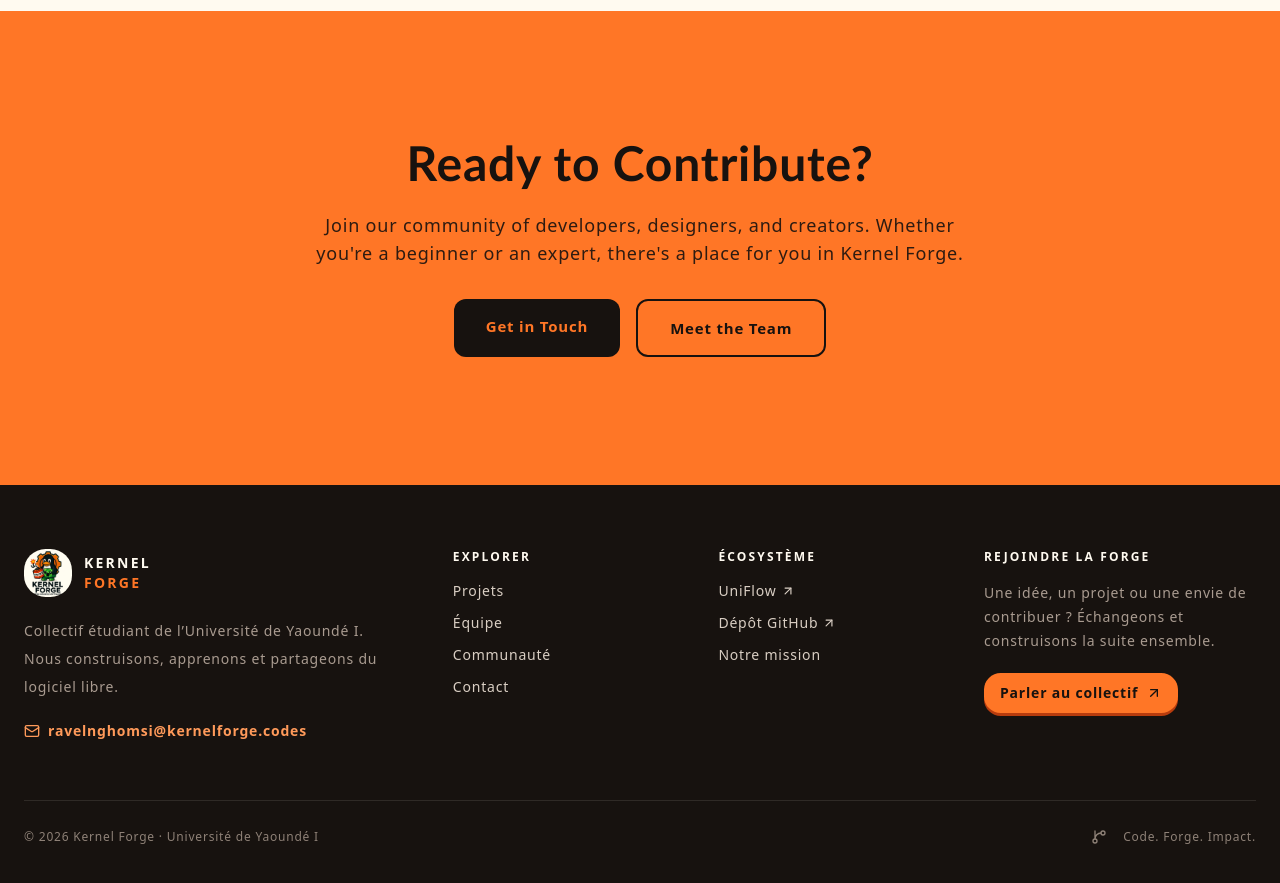
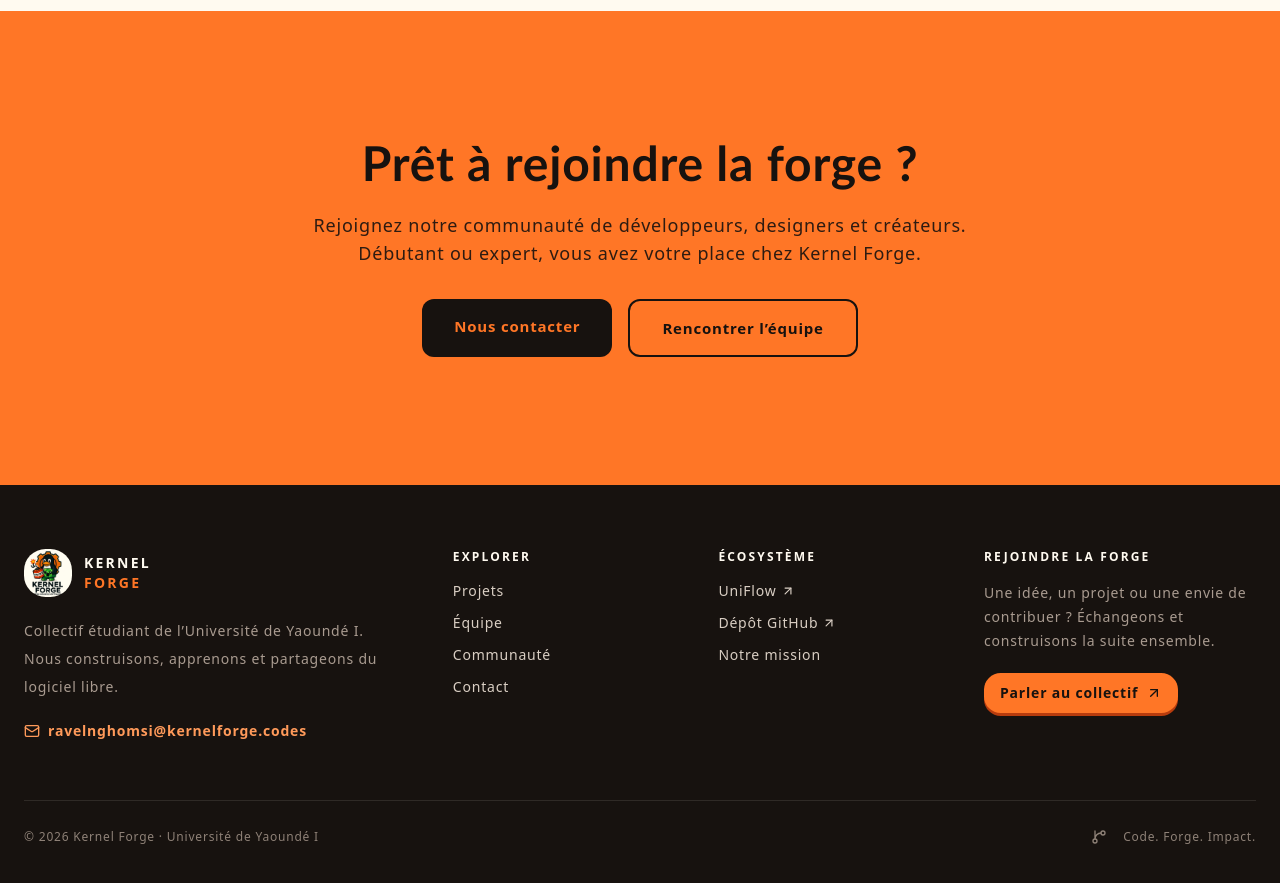
Before and after one commit to Archlord12345/kernel-forge, a Next.js app: page / in a window 1280 px wide. Shown: the part 1820-2703 px from the top of the page. Built offline with nearby package versions, Linux system fonts and the light colour scheme.

Commit message:
polish French contribution call to action

```diff
--- a/components/cta-section.tsx
+++ b/components/cta-section.tsx
@@ -6,23 +6,23 @@ export function CTASection() {
       <div className="container mx-auto px-4">
         <div className="max-w-3xl mx-auto text-center">
           <h2 className="text-3xl md:text-5xl font-bold mb-6 text-primary-foreground text-balance">
-            Ready to Contribute?
+            Prêt à rejoindre la forge ?
           </h2>
           <p className="text-lg text-primary-foreground/90 mb-8 max-w-2xl mx-auto text-balance">
-            Join our community of developers, designers, and creators. Whether you&apos;re a beginner or an expert, there&apos;s a place for you in Kernel Forge.
+            Rejoignez notre communauté de développeurs, designers et créateurs. Débutant ou expert, vous avez votre place chez Kernel Forge.
           </p>
           <div className="flex flex-col sm:flex-row gap-4 justify-center">
             <Link
               href="/contact"
               className="px-8 py-4 rounded-lg bg-primary-foreground text-primary font-semibold hover:shadow-lg transition-all"
             >
-              Get in Touch
+              Nous contacter
             </Link>
             <Link
               href="/team"
               className="px-8 py-4 rounded-lg border-2 border-primary-foreground text-primary-foreground font-semibold hover:bg-primary-foreground/10 transition-colors"
             >
-              Meet the Team
+              Rencontrer l’équipe
             </Link>
           </div>
         </div>
```
